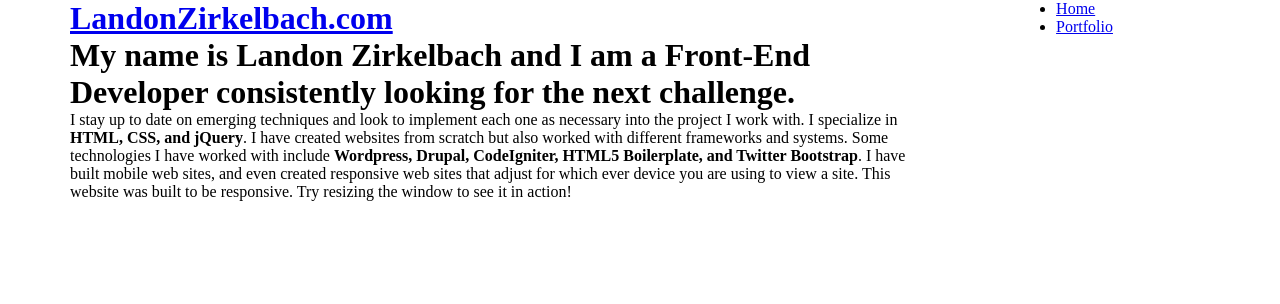
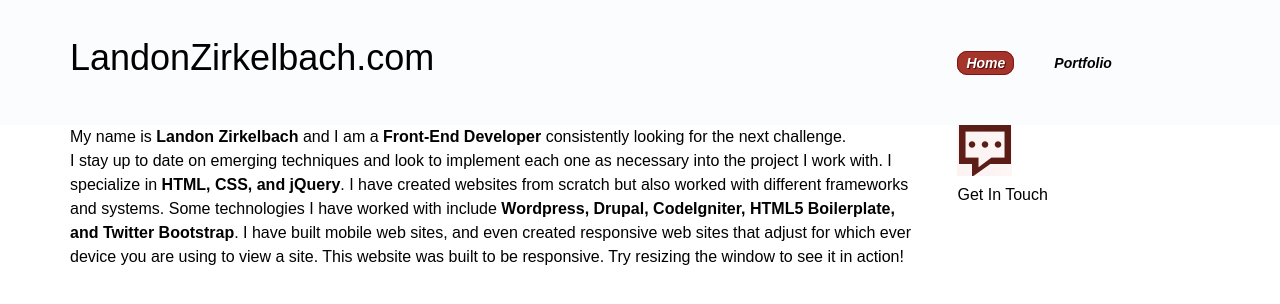
Before and after one commit to thelando618/1140portfolio, a PHP site: page /home.php in a window 1280 px wide. Shown: the top 304 px of the page. Run offline with PHP 8.4, Linux system fonts and the light colour scheme; some libraries are stand-ins or nearby versions.

Commit message:
Built navigation and active states.

```diff
--- /dev/null
+++ b/css/reset.css
@@ -0,0 +1,20 @@
+
+/* RESET */
+/* ----------------------------------------- */
+
+/* Global reset */
+/* Based upon 'reset.css' in the Yahoo! User Interface Library: http://developer.yahoo.com/yui */
+*, html, body, div, dl, dt, dd, ul, ol, li, h1, h2, h3, h4, h5, h6, pre, form, label, fieldset, input, p, blockquote, th, td { margin:0; padding:0 }
+table { border-collapse:collapse; border-spacing:0 }
+fieldset, img { border:0 }
+address, caption, cite, code, dfn, em, strong, th, var { font-style:normal; font-weight:normal }
+ol, ul, li { list-style:none }
+caption, th { text-align:left }
+h1, h2, h3, h4, h5, h6 { font-size:100%; font-weight:normal }
+q:before, q:after { content:''}
+
+/* Global reset-RESET */
+/* The below restores some sensible defaults */
+strong { font-weight:bold }
+em { font-style:italic }
+a img { border:none } /* Gets rid of IE's blue borders */
--- a/css/styles.css
+++ b/css/styles.css
@@ -3,9 +3,51 @@
 /* ============================== */
 
 	body {
+		font-family: Arial, Helvetica, sans-serif;
+		font-size: 16px;
+		line-height: 24px;
+	}
+	a { text-decoration: none; }
+	/*
+	 *
+	 * Navigation Container Styling Universal Across Pages.
+	 *
+	 */
+	.nav-container {
+		background: #FAFCFE;
+		height: 7.8125em;
+	}
+	.nav-container h1, .nav-container h1 a {
+		color: #000000;
+		font-size: 1.5em;
+		line-height: 3.21em;
 
 	}
-
+	.nav-container nav ul li {
+		float: left;
+		line-height: 7.8125em;
+		margin-right: 2em;
+	}
+	.nav-container nav ul li a {
+		color: #000000;
+		font-size: 14px;
+		font-style: italic;
+		font-weight: bold;
+		line-height: 28px;
+		padding: 0.214em 0.571em;
+	}
+	.nav-container nav ul li.active a, .nav-cotnainer nav ul li:hover a {
+		background-color: #A5352A;
+		border: 1px solid #811313;
+		border-radius: 10px;
+		color: #ffffff;
+		text-shadow: 1px 1px 1px #490707;
+	}
+	/*
+	 *
+	 * Home Container styling. only on home page.
+	 *
+	 */
 
 /* ============================= */
 /* ! Layout for mobile version   */
--- a/home.php
+++ b/home.php
@@ -10,8 +10,20 @@
 				Try resizing the window to see it in action!
 			</p>
 		</div>
-		<div class="threecol last">
-
+		<div class="threecol get-in-touch last">
+			<img src="images/get-in-touch-icon.png" alt="Speech bubble" title="speech bubble" target="_blank"/>
+			<h2>Get In Touch</h2>
+			<div class="row">
+				<div class="fourcol">
+					<a href="#" class="twitter icon"></a>
+				</div>
+				<div class="fourcol">
+					<a href="http://www.linkedin.com/pub/landon-zirkelbach/18/869/682" class="twitter icon" target="_blank"></a>
+				</div>
+				<div class="fourcol last">
+					<a href="mailto:landonzirkelbach@gmail.com" class="email icon" target="_blank"></a>
+				</div>
+			</div>
 		</div>
 	</div>
 </div>
--- a/includes/header.php
+++ b/includes/header.php
@@ -13,6 +13,9 @@
 	<meta name="viewport" content="width=device-width, initial-scale=1.0" />
 	<!-- 1140px Grid styles for IE -->
 	<!--[if lte IE 9]><link rel="stylesheet" href="css/ie.css" type="text/css" media="screen" /><![endif]-->
+
+	<!-- CSS Reset from Starkers theme -->
+	<link rel="stylesheet" href="css/reset.css" type="text/css" media="screen" />
 
 	<!-- The 1140px Grid - http://cssgrid.net/ -->
 	<link rel="stylesheet" href="css/1140.css" type="text/css" media="screen" />
@@ -31,13 +34,13 @@
 
 <div class="container nav-container">
 	<div class="row">
-		<div class="tencol">
+		<div class="ninecol">
 			<h1 id="title"><a href="home.php">LandonZirkelbach.com</a></h1>
 		</div>
-		<div class="twocol last">
+		<div class="threecol last">
 			<nav>
 				<ul>
-					<li><a href="home.php">Home</a></li>
+					<li class="active"><a href="home.php">Home</a></li>
 					<li><a href="home.php">Portfolio</a></li>
 				</ul>
 			</nav>
```
Also changed, not shown: images/contact.png (added).
